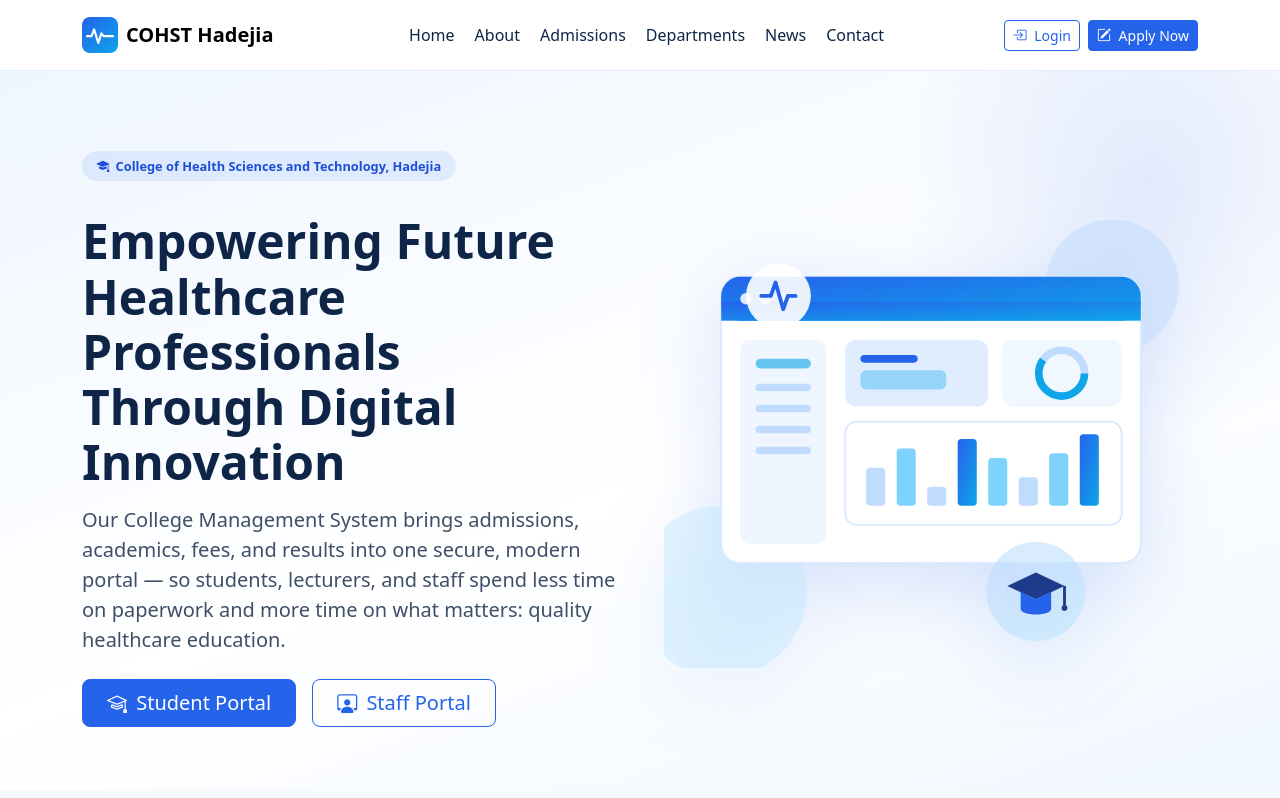
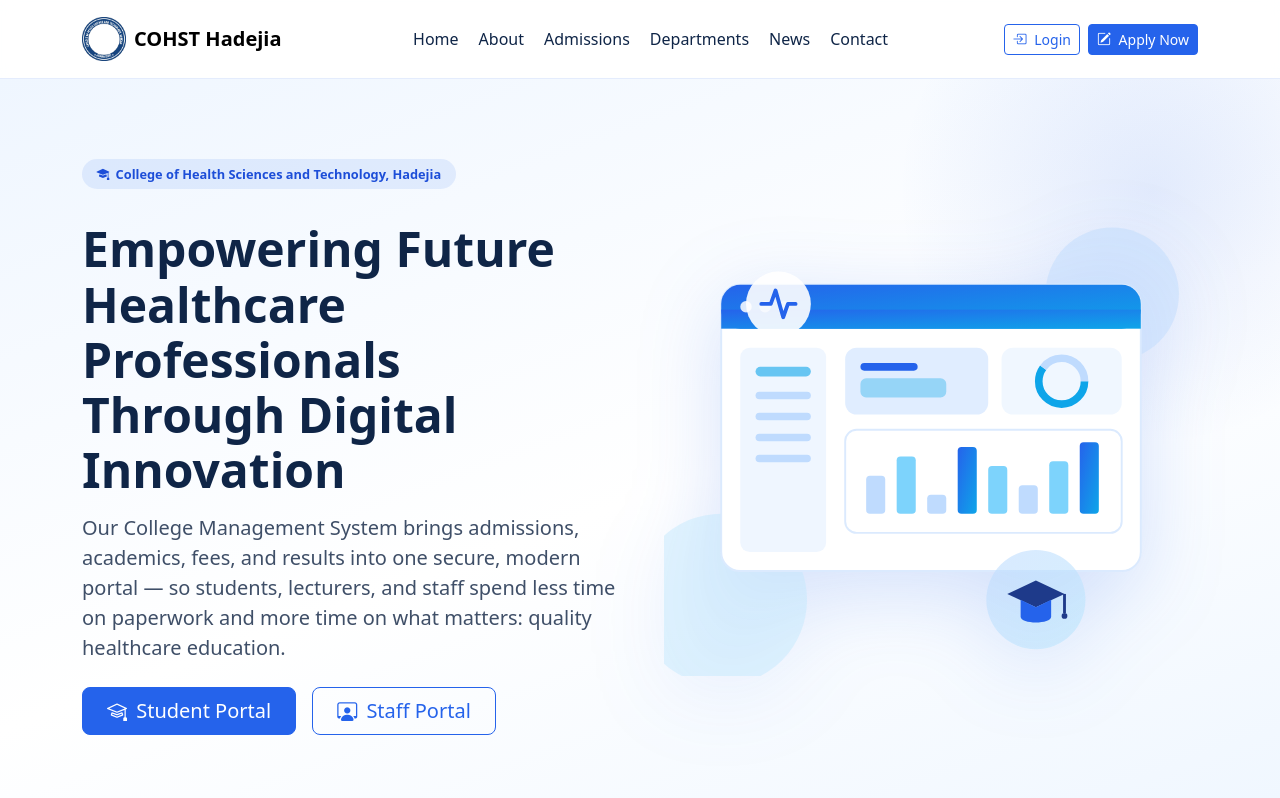
Before and after one commit to Yusuf-Babagana/-college-of-health-hadejia-cms, a Django app: page / in a window 1280 px wide. Shown: the top 798 px of the page. Run offline with Django 5.2, Linux system fonts and the light colour scheme; some libraries are stand-ins or nearby versions.

Commit message:
Add official college crest logo across the site and admin
Replace the placeholder mark.svg with the real COHST Hadejia crest in
the public navbar/footer, auth pages, dashboard sidebar, favicon, and
Jazzmin admin branding. Converts the source logo.jpeg (solid black
background) into a transparent logo.png for clean use on any surface.

Co-Authored-By: Claude Sonnet 5 <noreply@anthropic.com>

```diff
--- a/templates/auth_base.html
+++ b/templates/auth_base.html
@@ -1,11 +1,12 @@
 {% extends 'base.html' %}
+{% load static %}
 
 {% block body %}
 {% include 'partials/_messages.html' %}
 <div class="auth-wrapper">
   <div class="auth-card shadow-lg p-4 p-md-5">
     <div class="text-center mb-4">
-      <i class="bi bi-heart-pulse-fill text-brand" style="font-size: 2.5rem;"></i>
+      <img src="{% static 'img/brand/logo.png' %}" alt="{{ COLLEGE_NAME }} crest" width="72" height="72">
       <h4 class="mt-2 mb-0">{{ COLLEGE_NAME }}</h4>
     </div>
     {% block auth_body %}{% endblock %}
--- a/templates/base.html
+++ b/templates/base.html
@@ -5,6 +5,7 @@
   <meta charset="UTF-8">
   <meta name="viewport" content="width=device-width, initial-scale=1.0">
   <title>{% block title %}{{ COLLEGE_SHORT_NAME }}{% endblock %}</title>
+  <link rel="icon" type="image/png" href="{% static 'img/brand/favicon.png' %}">
 
   <link href="https://cdn.jsdelivr.net/npm/bootstrap@5.3.3/dist/css/bootstrap.min.css" rel="stylesheet">
   <link href="https://cdn.jsdelivr.net/npm/bootstrap-icons@1.11.3/font/bootstrap-icons.min.css" rel="stylesheet">
--- a/templates/partials/_public_footer.html
+++ b/templates/partials/_public_footer.html
@@ -4,7 +4,7 @@
     <div class="row g-4">
       <div class="col-lg-4 col-md-6">
         <a href="{% url 'dashboard:home' %}" class="d-flex align-items-center gap-2 mb-3 text-white text-decoration-none fw-semibold fs-5">
-          <img src="{% static 'img/brand/mark.svg' %}" alt="" width="36" height="36" class="rounded">
+          <img src="{% static 'img/brand/logo.png' %}" alt="{{ COLLEGE_NAME }} crest" width="44" height="44">
           {{ COLLEGE_SHORT_NAME }}
         </a>
         <p class="footer-muted small">
--- a/templates/partials/_public_navbar.html
+++ b/templates/partials/_public_navbar.html
@@ -2,7 +2,7 @@
 <nav class="navbar navbar-expand-lg navbar-public sticky-top">
   <div class="container">
     <a class="navbar-brand d-flex align-items-center gap-2 fw-semibold" href="{% url 'dashboard:home' %}">
-      <img src="{% static 'img/brand/mark.svg' %}" alt="" width="36" height="36" class="rounded">
+      <img src="{% static 'img/brand/logo.png' %}" alt="{{ COLLEGE_NAME }} crest" width="44" height="44">
       <span class="d-none d-sm-inline">{{ COLLEGE_SHORT_NAME }}</span>
     </a>
 
--- a/templates/partials/_sidebar.html
+++ b/templates/partials/_sidebar.html
@@ -1,6 +1,7 @@
+{% load static %}
 <aside class="sidebar d-flex flex-column" id="appSidebar">
   <div class="brand d-flex align-items-center gap-2">
-    <i class="bi bi-heart-pulse-fill fs-4 text-white"></i>
+    <img src="{% static 'img/brand/logo.png' %}" alt="{{ COLLEGE_NAME }} crest" width="32" height="32">
     <div>
       <div class="fw-semibold text-white lh-sm">{{ COLLEGE_SHORT_NAME }}</div>
       <div class="small" style="color: rgba(255,255,255,.6);">{{ user.get_role_display }}</div>
```
Also changed, not shown: config/settings/base.py (+4 -4 lines), static/img/brand/favicon.png (added), static/img/brand/logo.jpeg (added), static/img/brand/logo.png (added).
